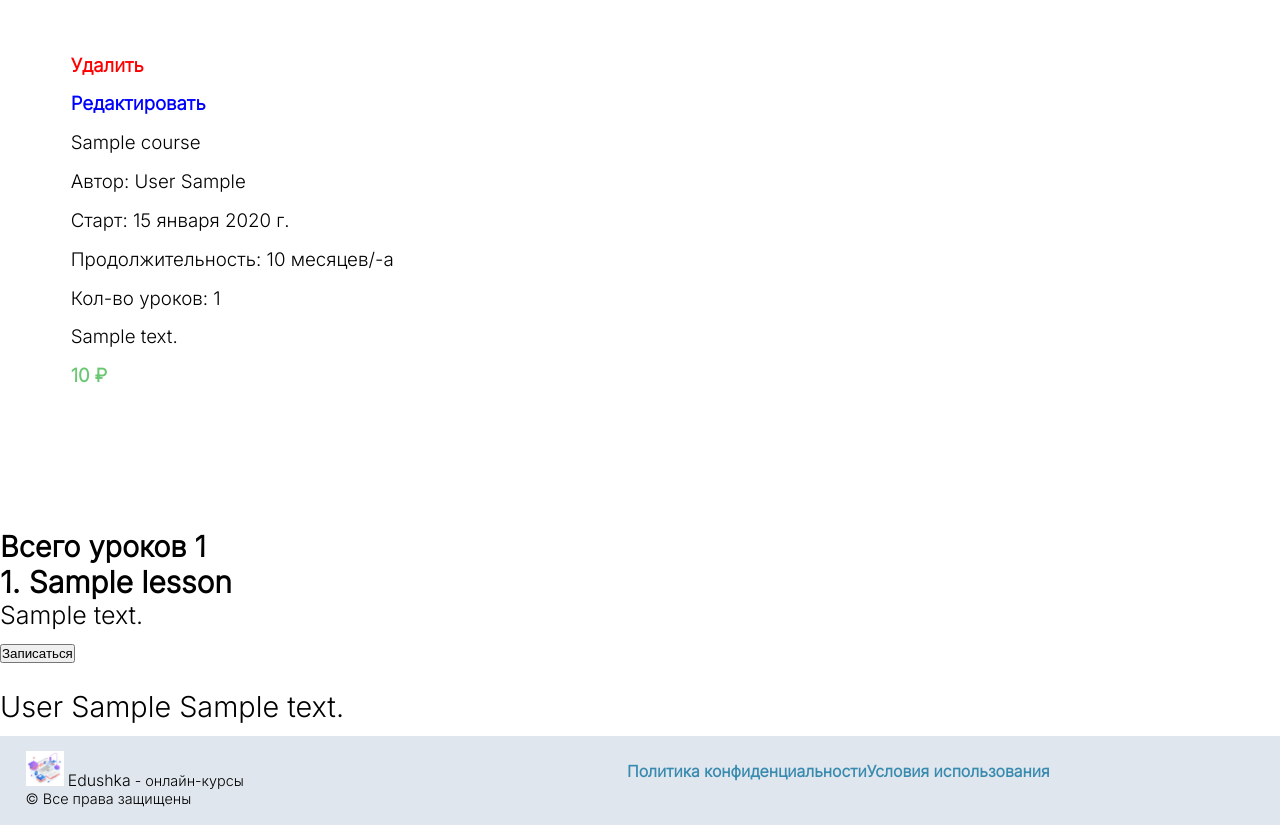
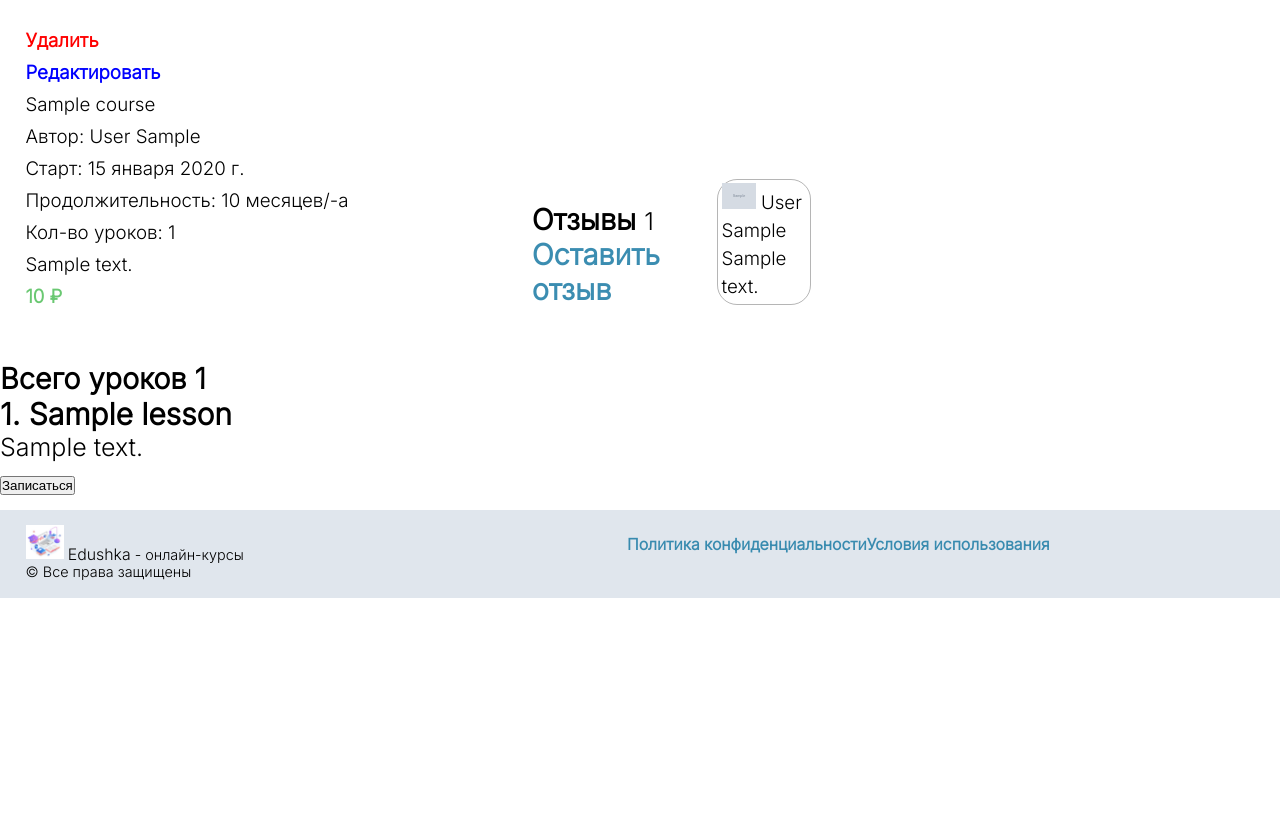
Before and after one commit to vsmrnw/lms_project, a Django app: page /courses/detail/1/ in a window 1280 px wide. Shown: the part 144-969 px from the top of the page. After the commit the page ends 742 px from the top, so only its background shows below. Run offline with Django 4.2, Linux system fonts and the light colour scheme; tables that the repository leaves empty hold one stand-in row (values such as "Sample post"); grey boxes marked "Sample" are stand-in pictures; some web fonts are replaced.

Commit message:
add avatar support for reviews

```diff
--- a/lms_project/lms_project/urls.py
+++ b/lms_project/lms_project/urls.py
@@ -16,9 +16,14 @@
 """
 from django.contrib import admin
 from django.urls import path, include
+from django.conf import settings
+from django.conf.urls.static import static
 
 urlpatterns = [
     path('admin/', admin.site.urls),
     path('auth/', include('auth_app.urls')),
     path('courses/', include('learning.urls')),
 ]
+
+if settings.DEBUG:
+    urlpatterns += static(settings.MEDIA_URL, document_root=settings.MEDIA_ROOT)
--- a/lms_project/static/styles/styles.css
+++ b/lms_project/static/styles/styles.css
@@ -200,7 +200,7 @@
     background: #fa9405bf;
     margin-top: 10px;
 }
-.courses_container {
+.courses_container, .reviews_container {
     display: grid;
     width: 90%;
     margin: 5% 8%;
@@ -209,13 +209,28 @@
     grid-gap: 30px;
 
 }
-.course_preview {
+.course_preview, .review{
     border: 1px solid rgba(0, 0, 0, 0.29);
     border-radius: 20px;
     font-size: .65em;
     line-height: 1.5em;
     width: 90%;
     padding: 3%;
+}
+.reviews_container {
+    margin-top: 3%;
+}
+.review p:ntg-child(2) {
+    font-weight: bold;
+}
+.review p:nth-child(3) {
+    opacity: 0.9;
+    font-size: .8em;
+    padding: 3% 1%;
+}
+review_img {
+    border-radius: 50%;
+    width: 19%;
 }
 .course_preview:nth-child(2) {
     margin: 0% 2.5%;
--- a/lms_project/templates/detail.html
+++ b/lms_project/templates/detail.html
@@ -1,4 +1,5 @@
 {% extends 'base.html' %}
+{% load static %}
 {% block content %}
     <div class="course_container">
         <div class="course_preview" style="transform: none; box-shadow: none; border: none">
@@ -24,14 +25,27 @@
             {% endfor %}
             <form method="post" action="{% url 'enroll' course.pk %}">
                 {% csrf_token %}
-                <input type="submit" value="Записаться">
+                <button type="submit">Записаться</button>
             </form>
+        </div>
+        <p style="font-weight: bold; margin-left: 5.5%">
+            Отзывы
+            <span style="font-weight: initial; font-size: .85em">{{ reviews.count }}</span>
+            <a href="{% url 'review' course.pk">Оставить отзыв</a>
+        </p>
         <div class="reviews_container">
             {% for review in reviews %}
+            <div class="review">
+                {% if review.user.avatar %}
+                    <img src="{{ review.user.avatar.url }}">
+                {% else %}
+                    <img src="{% static 'avatar.png' %}">
+                {% endif %}
                 {{ review.user.last_name }} {{ review.user.first_name }}
                 {{ review.content }}
+             </div>
             {% empty %}
-                <p>Отзывов пока нет. Ваша <a href="{% url 'review' course.pk %}">оценка</a> важна</p>
+                <p>Отзывов пока нет. Ваша <a href="{% url 'review' course.pk %}">Оценка</a> важна</p>
             {% endfor %}
         </div>
         </div>
```
Also changed, not shown: lms_project/static/img/avatar.png (added).
